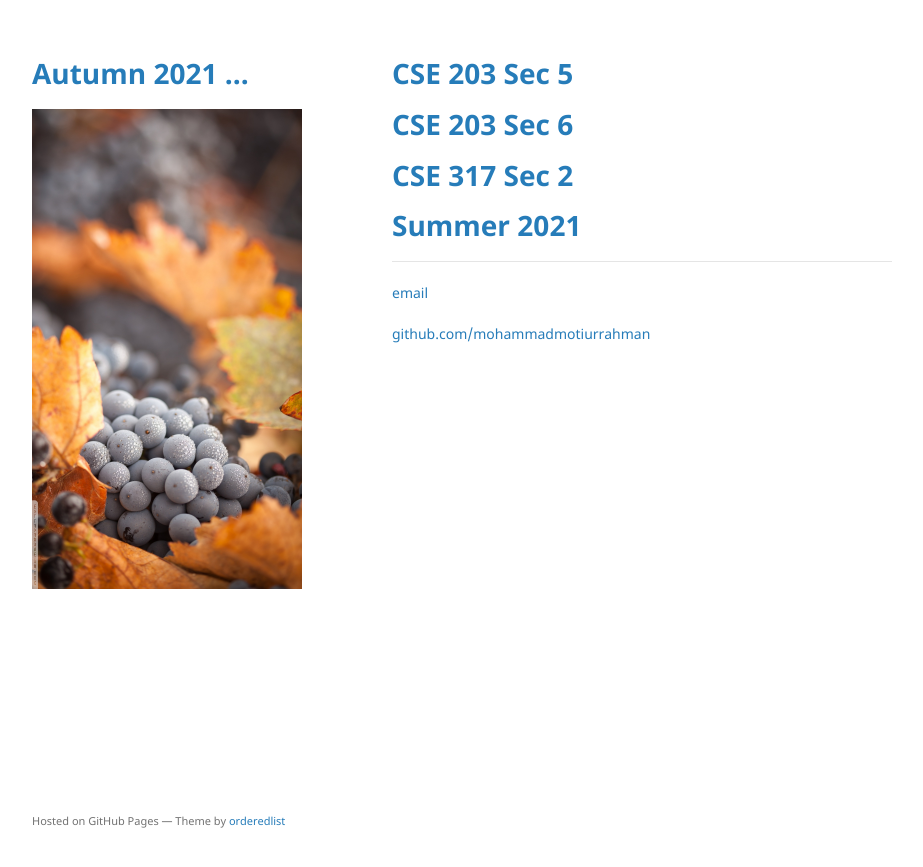
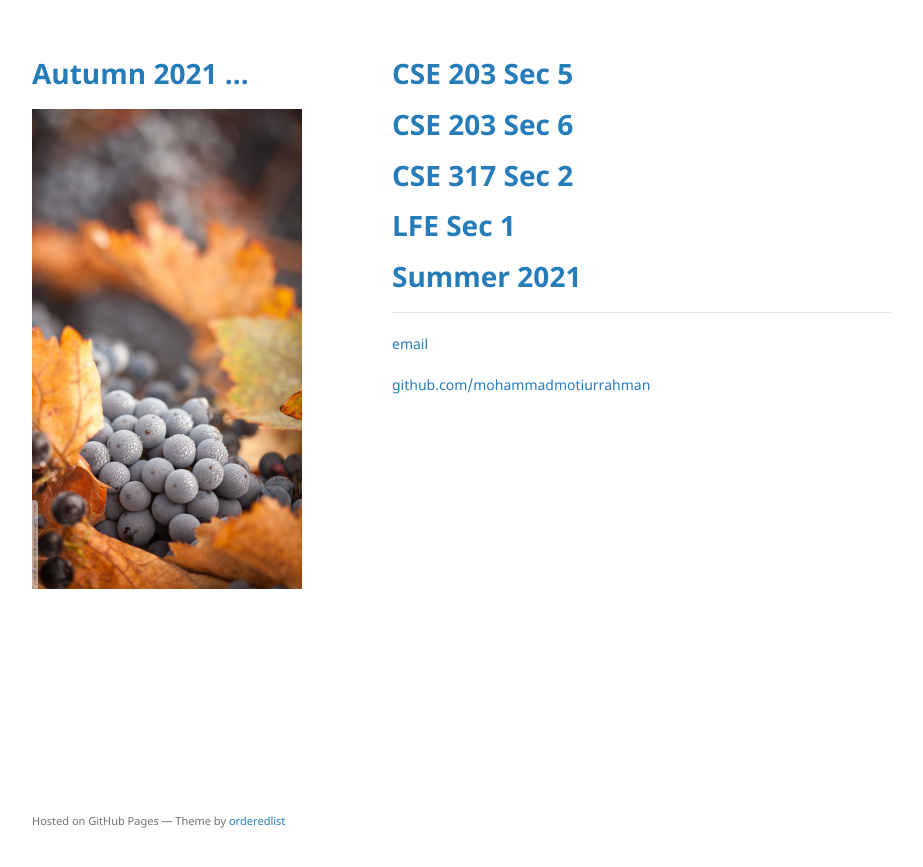
Before and after one commit to mohammadmotiurrahman/mohammadmotiurrahman.github.io, a Jekyll site: the page built from index.md, in a window 1280 px wide. Shown: the top 867 px of the page, without its empty margins (178-1101 px from the left). Built offline with Jekyll 4.4.1, drawn with Linux system fonts in a browser that asks for light colours; our own code applies the rules of GitHub Pages for plain Markdown files.

Commit message:
Update index.md

```diff
--- a/index.md
+++ b/index.md
@@ -1,6 +1,7 @@
 # [CSE 203 Sec 5](https://mohammadmotiurrahman.github.io/cse203_5)
 # [CSE 203 Sec 6](https://mohammadmotiurrahman.github.io/cse203_6)
 # [CSE 317 Sec 2](https://mohammadmotiurrahman.github.io/cse317_2)
+# [LFE Sec 1](https://mohammadmotiurrahman.github.io/lfe_201)
 # [Summer 2021](https://mohammadmotiurrahman.github.io/summer2021)
 
 * * *
```
